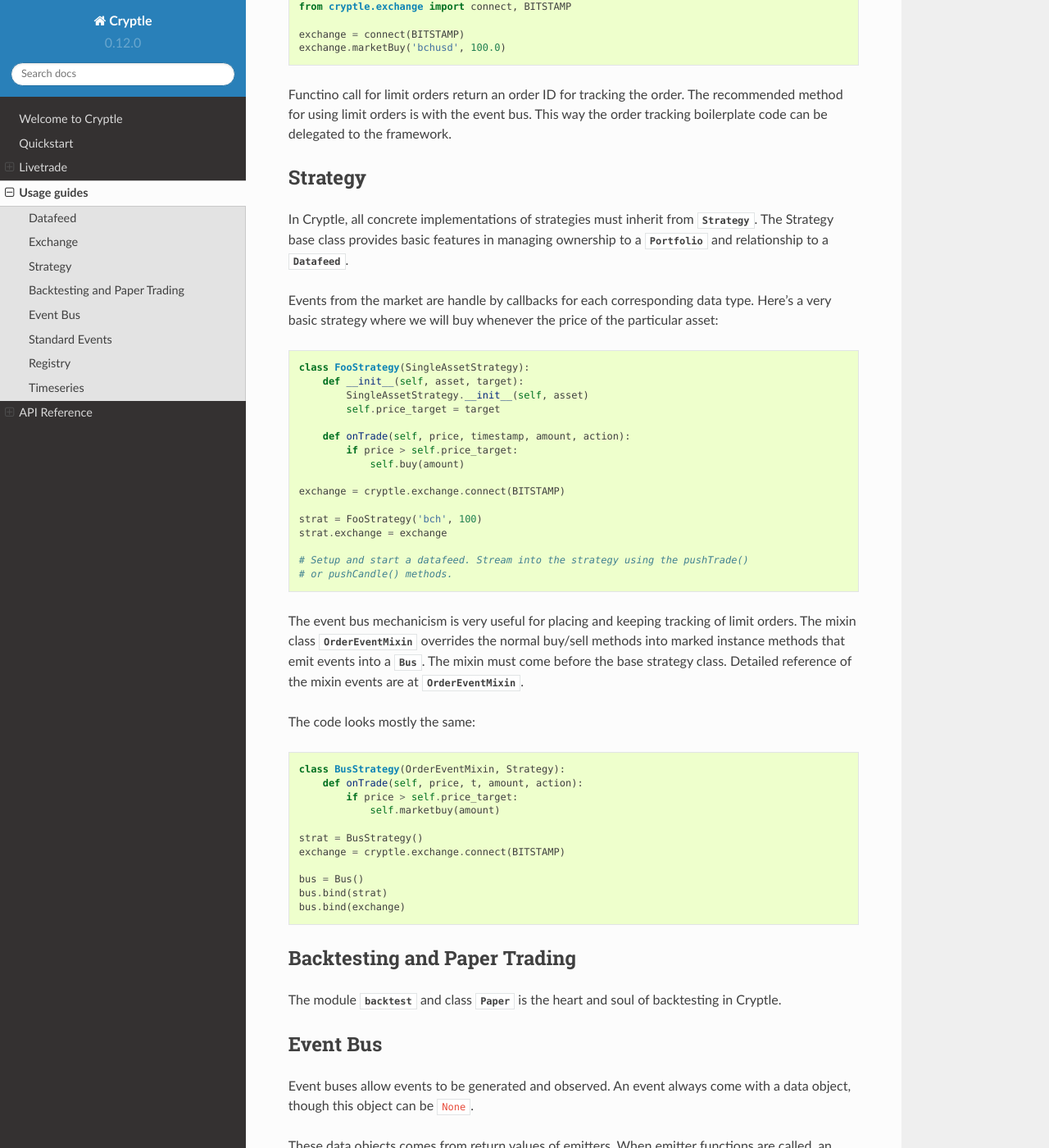
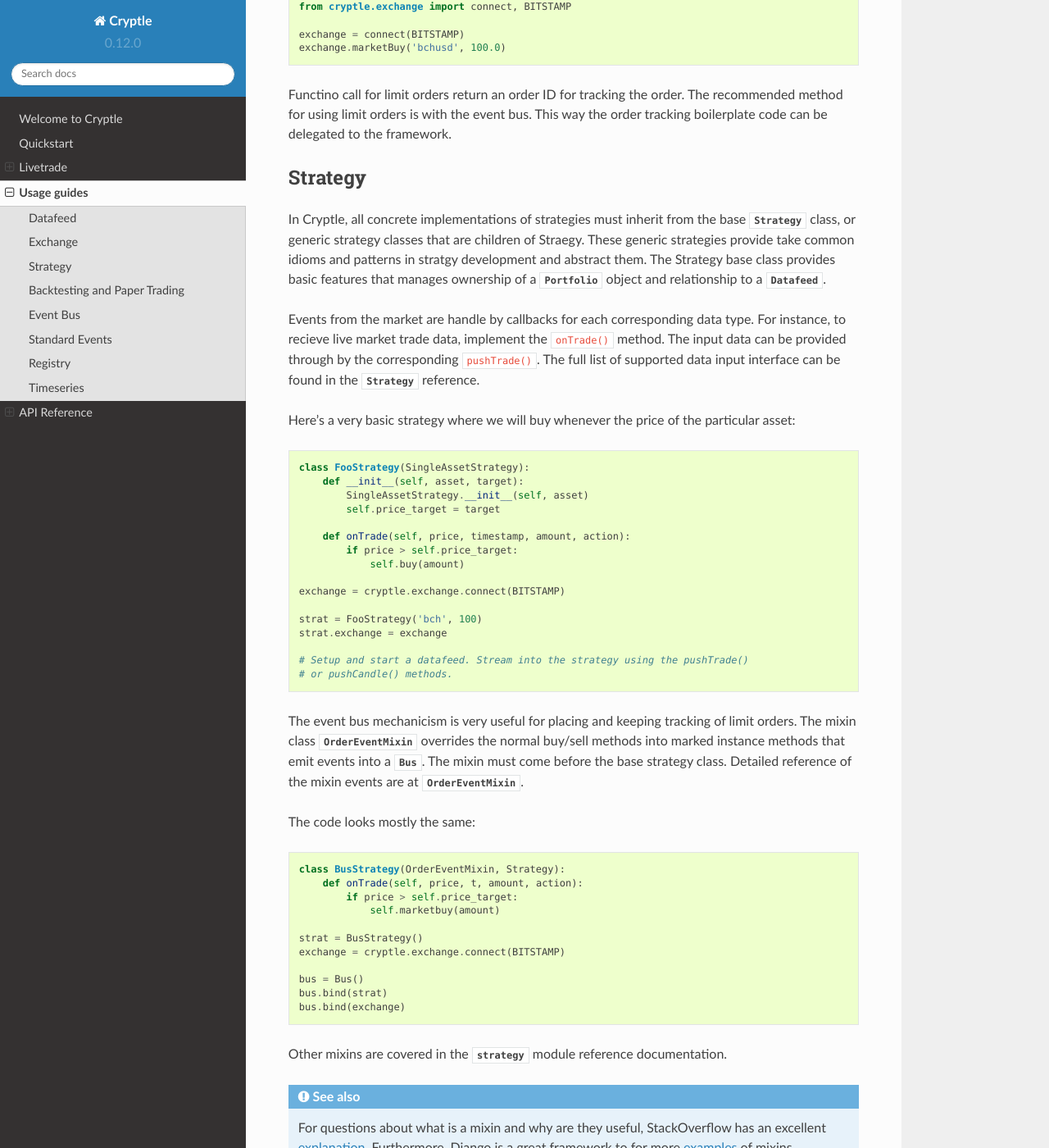
Before and after one commit to bridgelancer/cryptle_fork, a Sphinx documentation site: the page built from docs/guides.rst, in a window 1280 px wide and 1400 px high, scrolled down 1308 px. Shown: the whole window at 82% size. Built offline with Sphinx 7.4.7 and the Read the Docs theme 2.0.0, drawn with Linux system fonts in a browser that asks for light colours; some of the changed text lies outside the part shown.

Commit message:
Improve strategy docs

```diff
--- a/docs/api.rst
+++ b/docs/api.rst
@@ -32,7 +32,7 @@ Datafeed
 
 .. autofunction:: cryptle.datafeed.connect
 
-.. py:class:: Datafeed
+.. py:class:: cryptle.datafeed.Datafeed
 
    .. py:method:: connect()
 
--- a/docs/guides.rst
+++ b/docs/guides.rst
@@ -68,12 +68,20 @@ order tracking boilerplate code can be delegated to the framework.
 
 Strategy
 --------
-In Cryptle, all concrete implementations of strategies must inherit from
-:class:`~cryptle.strategy.Strategy`. The Strategy base class provides basic
-features in managing ownership to a :class:`~cryptle.strategy.Portfolio` and
-relationship to a :class:`Datafeed`.
+In Cryptle, all concrete implementations of strategies must inherit from the
+base :class:`~cryptle.strategy.Strategy` class, or generic strategy classes that
+are children of Straegy. These generic strategies provide take common idioms and
+patterns in stratgy development and abstract them. The Strategy base class
+provides basic features that manages ownership of a
+:class:`~cryptle.strategy.Portfolio` object and relationship to a
+:class:`~cryptle.datafeed.Datafeed`.
 
 Events from the market are handle by callbacks for each corresponding data type.
+For instance, to recieve live market trade data, implement the ``onTrade()``
+method. The input data can be provided through by the corresponding
+``pushTrade()``. The full list of supported data input interface can be found
+in the :class:`~cryptle.strategy.Strategy` reference.
+
 Here's a very basic strategy where we will buy whenever the price of the
 particular asset::
 
@@ -115,6 +123,17 @@ The code looks mostly the same::
    bus = Bus()
    bus.bind(strat)
    bus.bind(exchange)
+
+Other mixins are covered in the :mod:`strategy <cryptle.strategy>` module
+reference documentation.
+
+.. seealso::
+   For questions about what is a mixin and why are they useful, StackOverflow
+   has an excellent `explanation
+   <https://stackoverflow.com/questions/533631/what-is-a-mixin-and-why-are-they-useful>`_.
+   Furthermore, Django is a great framework to for more `examples
+   <https://docs.djangoproject.com/en/2.0/topics/class-based-views/mixins/>`_
+   of mixins.
 
 
 Backtesting and Paper Trading
```
Also changed, not shown: other parts of docs/guides.rst (+1 -1 lines), docs/index.rst (+4 -7 lines).
